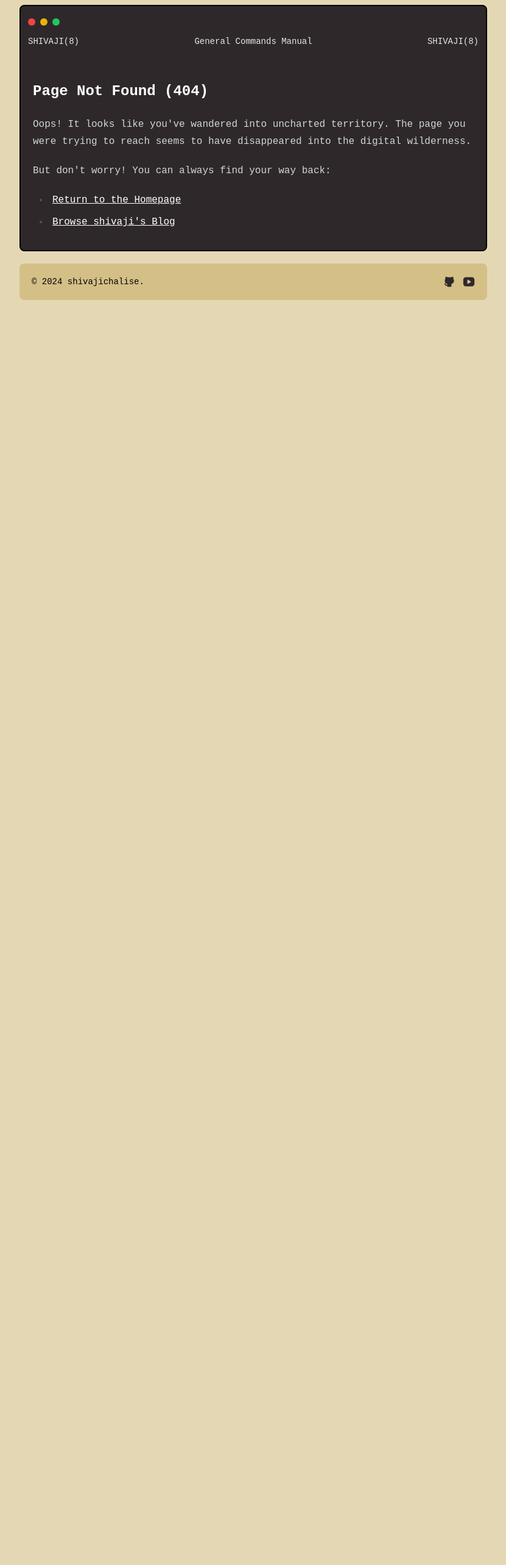
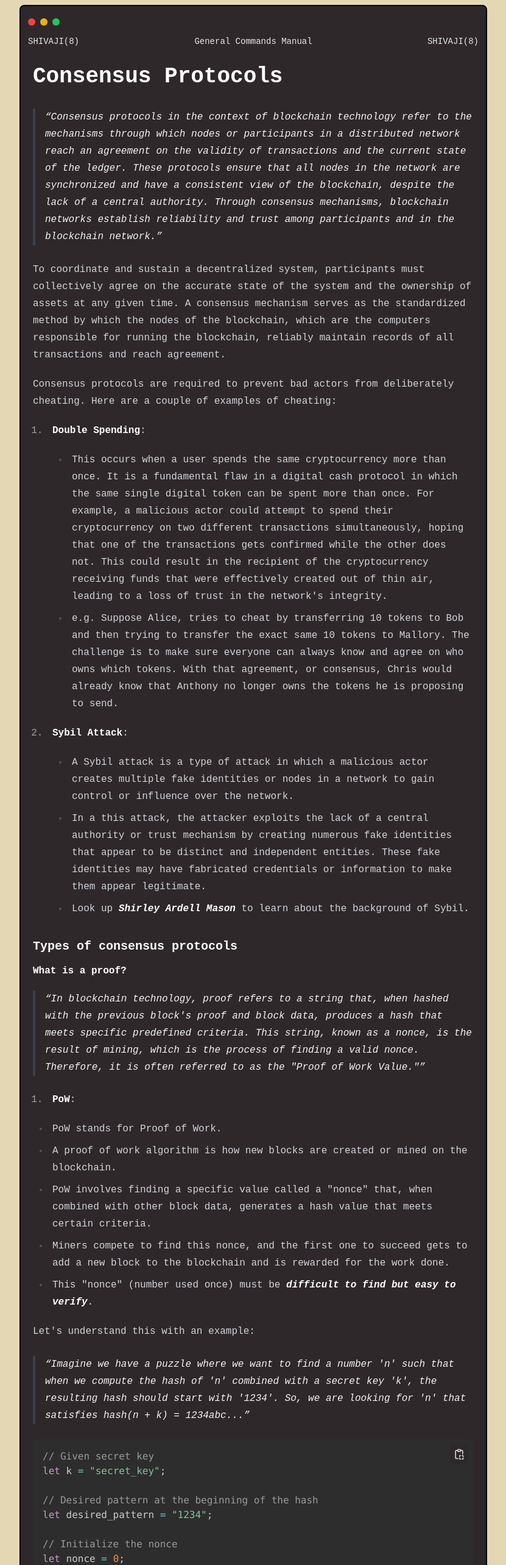
Before and after one commit to shivajichalise/v2.shivajichalise, a React (Vite) app: page /blog/consensus-protocols in a window 1280 px wide. Shown: the part 100-2666 px from the top of the page at 61% size, without its empty margins (224-1055 px from the left). Before the commit the page ends 800 px from the top, so only its background shows below. Built offline with nearby package versions, Linux system fonts and the light colour scheme; a web font is replaced by a local one.

Commit message:
adding post about consensus protocols

```diff
--- a/src/assets/blogMetadata.json
+++ b/src/assets/blogMetadata.json
@@ -22,5 +22,13 @@
     "category": "Security",
     "author": "Shivaji Chalise",
     "tags": ["Cryptography", "Security", "Encryption"]
+  },
+  {
+    "title": "Consensus protocols",
+    "markdown": "consensus-protocols",
+    "created_at": "Apr 04, 2024",
+    "category": "Blockchain",
+    "author": "Shivaji Chalise",
+    "tags": ["Blockchain"]
   }
 ]
--- /dev/null
+++ b/src/assets/markdowns/consensus-protocols.md
@@ -0,0 +1,122 @@
+# Consensus Protocols
+
+> Consensus protocols in the context of blockchain technology refer to the mechanisms
+> through which nodes or participants in a distributed network reach an agreement on the
+> validity of transactions and the current state of the ledger. These protocols ensure that
+> all nodes in the network are synchronized and have a consistent view of the blockchain,
+> despite the lack of a central authority. Through consensus mechanisms, blockchain networks
+> establish reliability and trust among participants and in the blockchain network.
+
+To coordinate and sustain a decentralized system, participants must collectively
+agree on the accurate state of the system and the ownership of assets at any given time.
+A consensus mechanism serves as the standardized method by which the nodes of the blockchain,
+which are the computers responsible for running the blockchain, reliably maintain
+records of all transactions and reach agreement.
+
+Consensus protocols are required to prevent bad actors from deliberately cheating.
+Here are a couple of examples of cheating:
+
+1. **Double Spending**:
+
+   - This occurs when a user spends the same cryptocurrency more than once.
+     It is a fundamental flaw in a digital cash protocol in which the same single digital token can be spent more than once.
+     For example, a malicious actor could attempt to spend their cryptocurrency on two different transactions simultaneously,
+     hoping that one of the transactions gets confirmed while the other does not.
+     This could result in the recipient of the cryptocurrency receiving funds that were effectively created out of thin air,
+     leading to a loss of trust in the network's integrity.
+   - e.g. Suppose Alice, tries to cheat by transferring 10 tokens to Bob and then trying to transfer the exact same 10 tokens to Mallory.
+     The challenge is to make sure everyone can always know and agree on who owns which tokens.
+     With that agreement, or consensus, Chris would already know that Anthony no longer owns the tokens he is proposing to send.
+
+2. **Sybil Attack**:
+
+   - A Sybil attack is a type of attack in which a malicious actor creates multiple fake identities or nodes in a network
+     to gain control or influence over the network.
+   - In a this attack, the attacker exploits the lack of a central authority or trust mechanism by creating numerous
+     fake identities that appear to be distinct and independent entities. These fake identities may have fabricated
+     credentials or information to make them appear legitimate.
+   - Look up _**Shirley Ardell Mason**_ to learn about the background of Sybil.
+
+### Types of consensus protocols
+
+#### What is a proof?
+
+> In blockchain technology, proof refers to a string that,
+> when hashed with the previous block's proof and block data,
+> produces a hash that meets specific predefined criteria.
+> This string, known as a nonce, is the result of mining,
+> which is the process of finding a valid nonce.
+> Therefore, it is often referred to as the "Proof of Work Value."
+
+1. **PoW**:
+
+- PoW stands for Proof of Work.
+- A proof of work algorithm is how new blocks are created or mined on the blockchain.
+- PoW involves finding a specific value called a "nonce" that, when combined with other block data, generates a hash value that meets certain criteria.
+- Miners compete to find this nonce, and the first one to succeed gets to add a new block to the blockchain and is rewarded for the work done.
+- This "nonce" (number used once) must be **_difficult to find but easy to verify_**.
+
+Let's understand this with an example:
+
+> Imagine we have a puzzle where we want to find a number 'n' such that when we compute the hash of 'n' combined with a secret key 'k',
+> the resulting hash should start with '1234'. So, we are looking for 'n' that satisfies hash(n + k) = 1234abc...
+
+<code language="javascript">
+// Given secret key
+let k = "secret_key";
+
+// Desired pattern at the beginning of the hash
+let desired_pattern = "1234";
+
+// Initialize the nonce
+let nonce = 0;
+
+let data;
+let result_hash;
+
+while (true) {
+// Combine the nonce and secret key
+data = nonce + k;
+
+    // Calculate the hash
+    result_hash = sha256.hex(data);
+
+    // Check if the hash starts with the desired pattern
+    if (result_hash.startsWith(desired_pattern)) {
+        console.log("Found n: ", nonce);
+        console.log("Hash: ", result_hash);
+        break;
+    }
+
+    nonce += 1;
+
+}
+</code>
+
+You can find a simple example of Proof of Work <a href="https://github.com/shivajichalise/pow">here</a>.
+
+2. **PoS**
+
+- PoS stands for Proof of Stake.
+- In PoS, validators are chosen to create new blocks and validate transactions based on
+  the amount of cryptocurrency they hold and are willing to "stake" or lock up as collateral.
+- The probability of a validator being chosen to create a new block is directly proportional to the size of their stake.
+  Validators with larger stakes have a higher chance of being selected.
+- PoS reduces the amount of computational work needed to verify blocks and transactions.
+- To become a validator, a coin owner must "stake" a specific amount of coins.
+- Ethereum requires 32 ETH to be staked before a user can operate a node.
+- Blocks are validated by multiple validators, and when a specific number of
+  validators verify that the block is accurate, it is finalized and closed.
+- PoS is designed to reduce network congestion and address environmental sustainability concerns surrounding the proof-of-work (PoW) protocol.
+- PoS is a competitive approach to verifying transactions, which naturally encourages people to look for ways to gain an advantage,
+  especially since monetary value is involved.
+
+### Differences between PoS and PoW:
+
+| Proof of Stake                                              | Proof of Work                                                |
+| ----------------------------------------------------------- | ------------------------------------------------------------ |
+| Block creators are called validators                        | Block creators are called miners                             |
+| Participants must own coins or tokens to become a validator | Participants must buy equipment and energy to become a miner |
+| Energy efficient                                            | Not energy efficient                                         |
+| Security through community control                          | Robust security due to expensive upfront requirement         |
+| Validators receive transactions fees as rewards             | Miners receive block rewards                                 |
--- a/src/components/Md.tsx
+++ b/src/components/Md.tsx
@@ -5,7 +5,7 @@ import { Link } from "react-router-dom";
 
 const Md = ({ markdown }: MdProps) => {
   return (
-    <div className="prose prose-invert min-w-full my-5">
+    <div className="prose prose-invert my-5 min-w-full">
       <Markdown
         options={{
           overrides: {
@@ -16,10 +16,7 @@ const Md = ({ markdown }: MdProps) => {
               component: (props) => {
                 // Extract the 'href' value from the 'a' tag
                 const href = props.href;
-                // Use the 'to' prop if 'href' is internal, otherwise use 'href'
-                const to = href.startsWith("/") ? href : null;
-
-                return <Link to={to} {...props} />;
+                return <Link to={href} {...props} target={`_blank`} />;
               },
             },
           },
```
Also changed, not shown: 12 other files (tests, documents, lock files or other folders).
